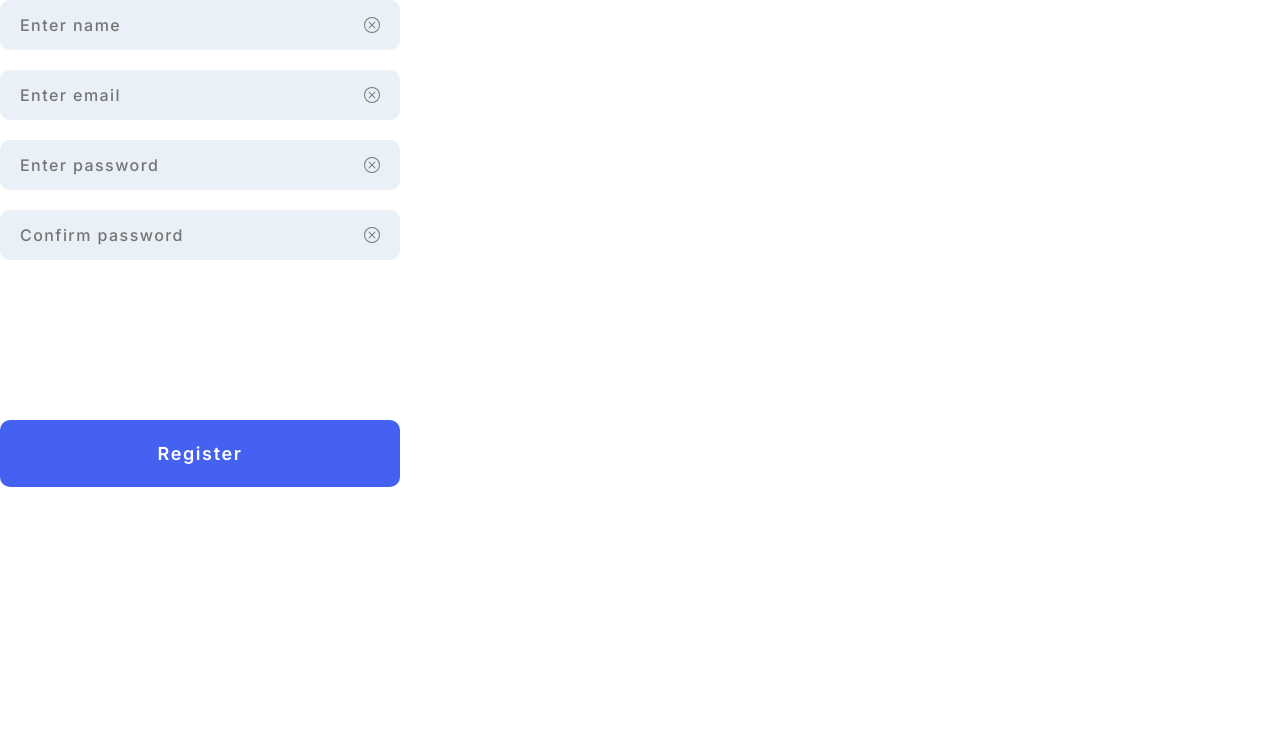
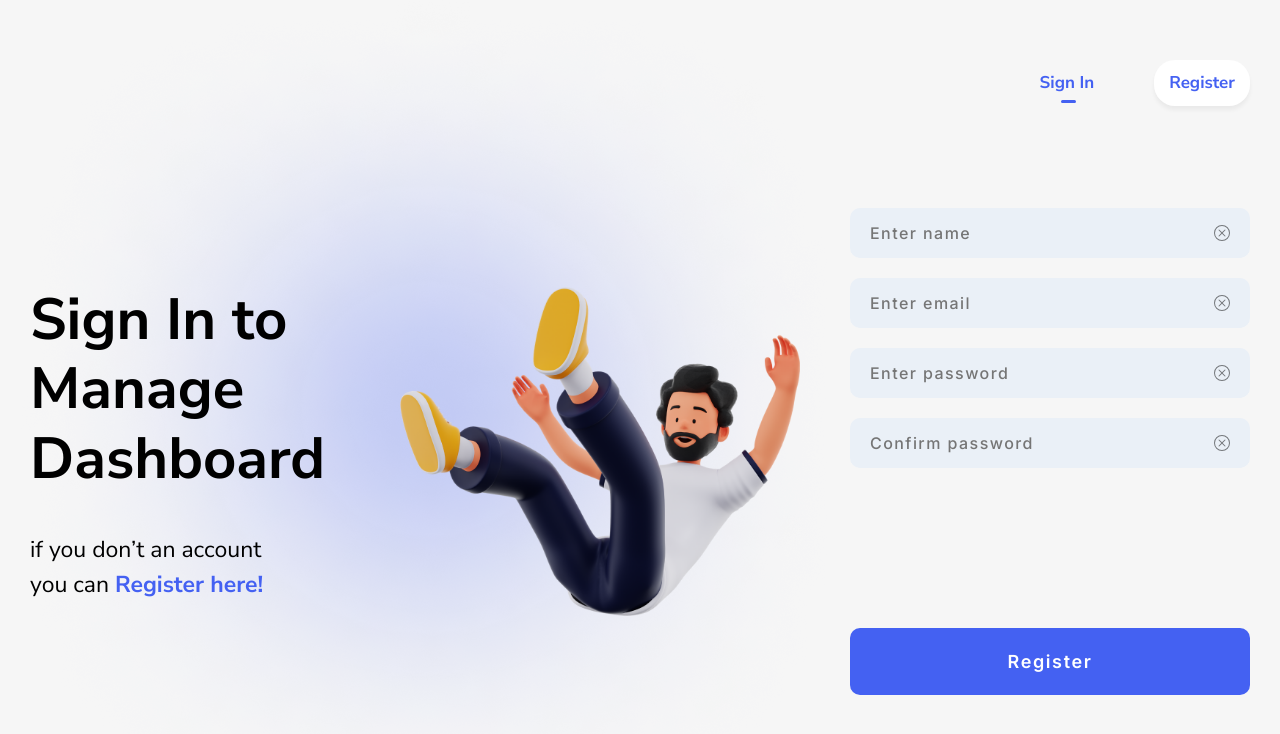
Before and after one commit to vladimirkhvan/dashboard, a React (Create React App) app in the folder client/: page /registration in a window 1280 px wide. Shown: the top 734 px of the page. Built offline with nearby package versions, Linux system fonts and the light colour scheme; the HTML template or start-up script is replaced by a standard one.

Commit message:
placed login in authentication and registrationForm components

```diff
--- a/client/src/pages/Registration.jsx
+++ b/client/src/pages/Registration.jsx
@@ -1,10 +1,12 @@
 import React from 'react';
 import { RegistrationForm } from '../components/RegistrationForm';
 
+import { Authentication } from '../layoutPages/Authentication';
+
 export const Registration = () => {
     return (
-        <div>
-            <RegistrationForm nextPage="/login" />
-        </div>
+        <Authentication>
+            <RegistrationForm/>
+        </Authentication>
     );
 };
```
